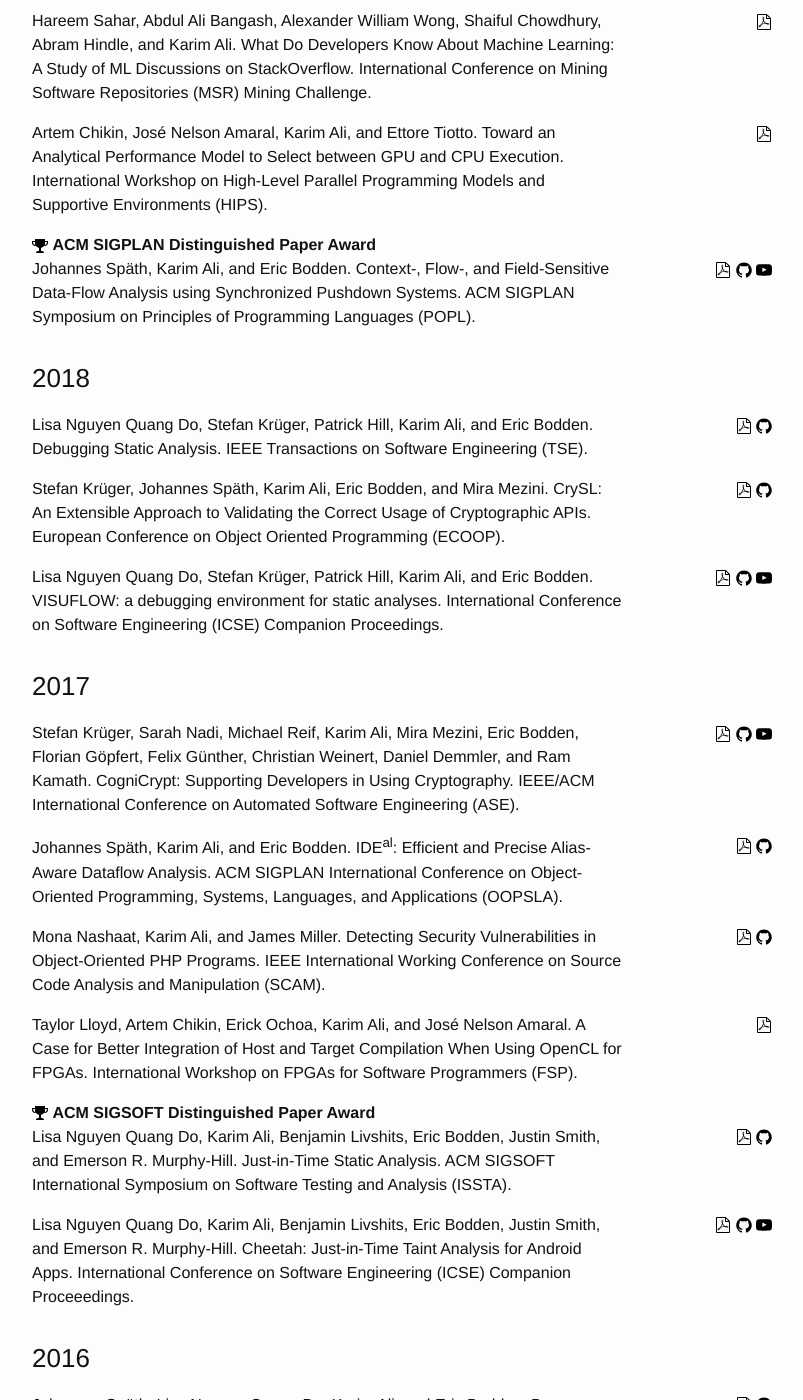
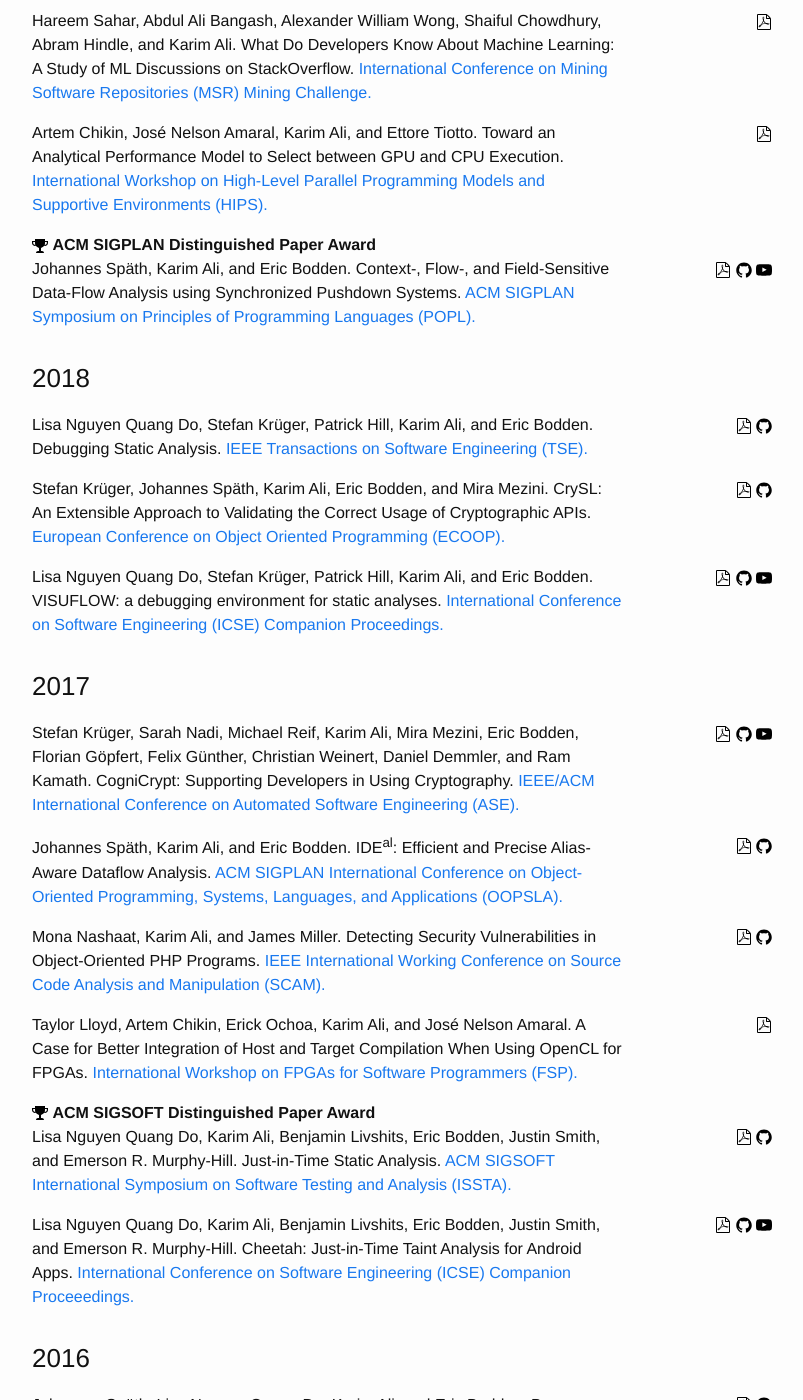
Before and after one commit to deepikachhillar/deepikachhillar.github.io, a Jekyll site: the page built from nav/conferences.md, in a window 1280 px wide and 1400 px high, scrolled down 1337 px. Shown: the whole window, without its empty margins (238-1041 px from the left). Built offline with Jekyll 4.4.1, drawn with Linux system fonts in a browser that asks for light colours; some of the changed text lies outside the part shown.

Commit message:
Update conferences.md

```diff
--- a/nav/conferences.md
+++ b/nav/conferences.md
@@ -18,7 +18,7 @@
     </span> <br/>
     {% endif %}
     <div class="publication-title">
-      {{ paper.authors }}. {{ paper.title }}. {{ paper.venue }}.
+      {{ paper.authors }}. {{ paper.title }}. <a href="{{paper.link}}"> {{ paper.venue }}. </a>
     </div>
     <div class="right">
       <a href="{{ "/resources/papers/" | append: paper.id | append: ".pdf" | prepend: site.baseurl }}" target="_blank">
```
